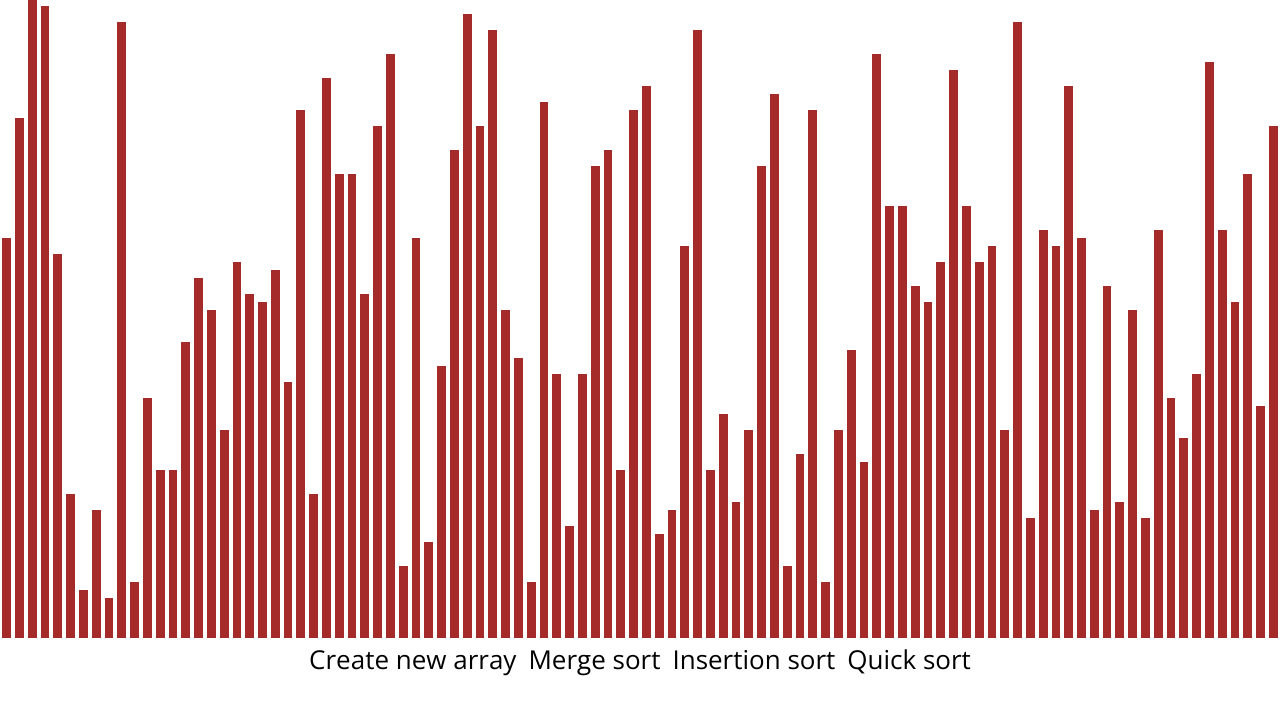
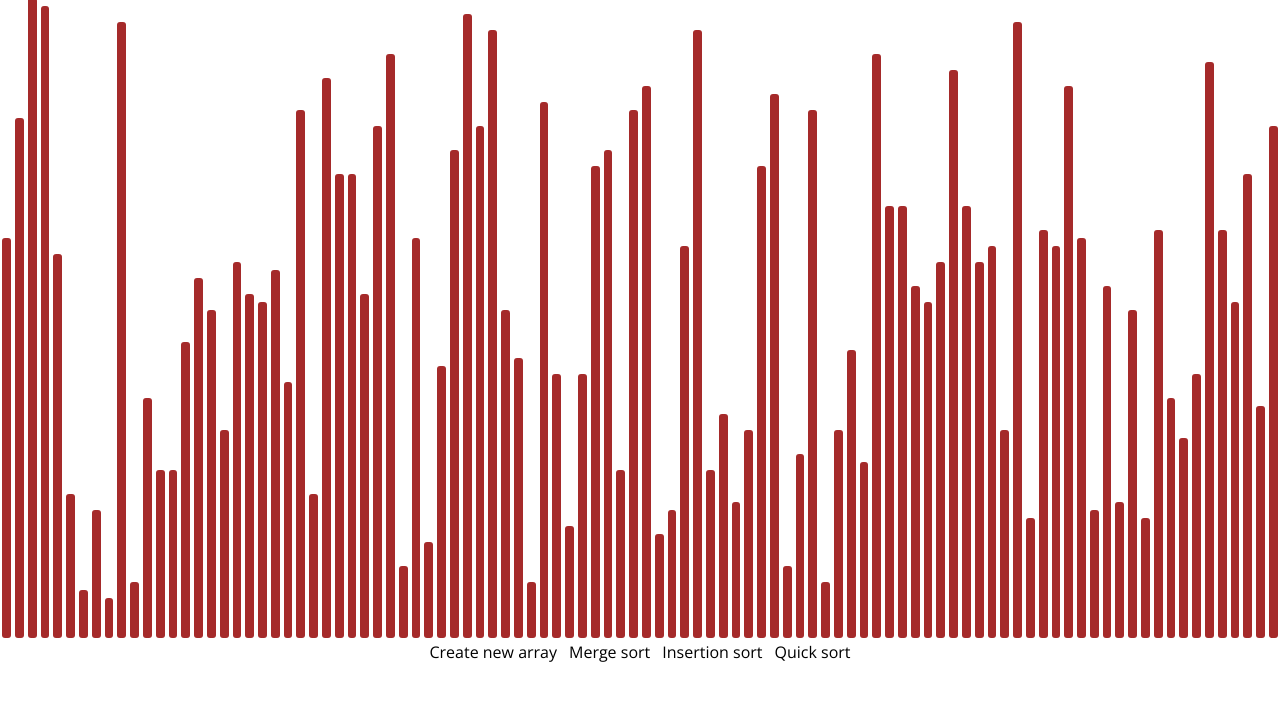
Before and after one commit to lexesj/react-sort-visualizer, a React (Create React App) app: page / in a window 1280 px wide. Shown: the top 714 px of the page. Built offline with nearby package versions, Linux system fonts and the light colour scheme.

Commit message:
Change font size

```diff
--- a/src/sortVisualizer/SortVisualizer.css
+++ b/src/sortVisualizer/SortVisualizer.css
@@ -1,6 +1,6 @@
 * {
   font-family: "Open Sans", sans-serif;
-  font-size: calc(10px + 2vmin);
+  font-size: 1em;
 }
 
 .array-container {
@@ -12,6 +12,7 @@
 
 .array-bar {
   background-color: brown;
+  border-radius: 3px;
   width: 10px;
   margin: 2px;
 }
```
